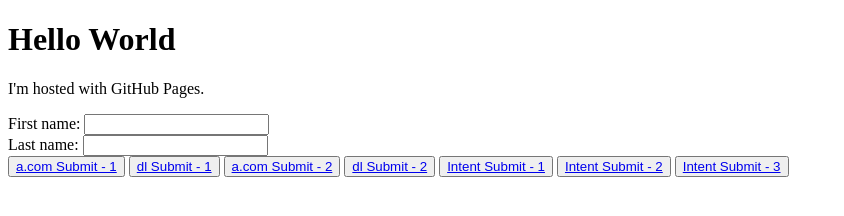
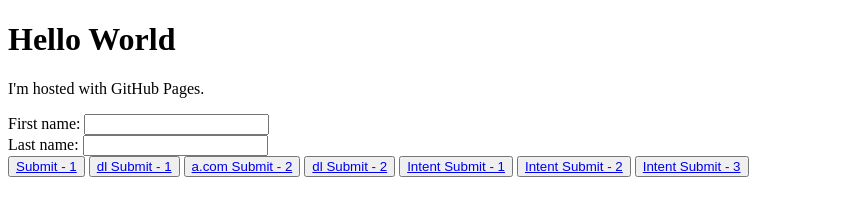
Before and after one commit to Siddharth93/Siddharth93.github.io, a plain HTML site: page index.html in a window 1280 px wide. Shown: the whole page, without its empty margins (0-844 px from the left). Drawn offline with Linux system fonts and the light colour scheme.

Commit message:
Update index.html

```diff
--- a/index.html
+++ b/index.html
@@ -6,7 +6,7 @@
   <form action="/action_page.php" method="get">
     First name: <input type="text" name="fname"><br>
     Last name: <input type="text" name="lname"><br>
-    <button type="submit"><a href="http://amazon.com/gp/mobile-marketing/redirect/ref=mm_1_blah/?campaignId=P9spsOKvSlSP&ignoreCustomerPreferences=0&appInstalled=0&failureMode=AppStore&url=http%3A%2F%2Famazon.com">a.com Submit - 1</a></button>
+    <button type="submit"><a href="http://in-development.amazon.com/cbcc/marketpage">Submit - 1</a></button>
     <button type="submit"><a href="https://dl.amazon.in/redirect/ref=mm_1_test/?campaignId=92h4hrAQhKhE&ignoreCustomerPreferences=0&appInstalled=0&failureMode=MobileWebAlways&url=https%3A%2F%2Fwww.amazon.in%2Fgp%2Fcss%2Fhomepage.html%2Fref%3Dnav_youraccount_ya&customFallbackUrl=https%3A%2F%2Fwww.amazon.in%2Fgp%2Fcart%2Fview.html%2Fref%3Dnav_cart">dl Submit - 1</a></button>
     <button type="submit"><a href="https://amazon.in/gp/mobile-marketing/redirect/ref=mm_1_test/?campaignId=92h4hrAQhKhE&ignoreCustomerPreferences=0&appInstalled=0&failureMode=MobileWebAlways&url=https%3A%2F%2Fwww.amazon.in%2Fgp%2Fcart%2Fview.html%2Fref%3Dnav_cart&customFallbackUrl=https%3A%2F%2Fwww.amazon.in">a.com Submit - 2</a></button>
     <button type="submit"><a href="https://dl.amazon.in/redirect/ref=mm_1_blah/?campaignId=P9spsOKvSlSP&ignoreCustomerPreferences=0&appInstalled=0&failureMode=AppStore&url=http%3A%2F%2Famazon.com">dl Submit - 2</a></button>
```
